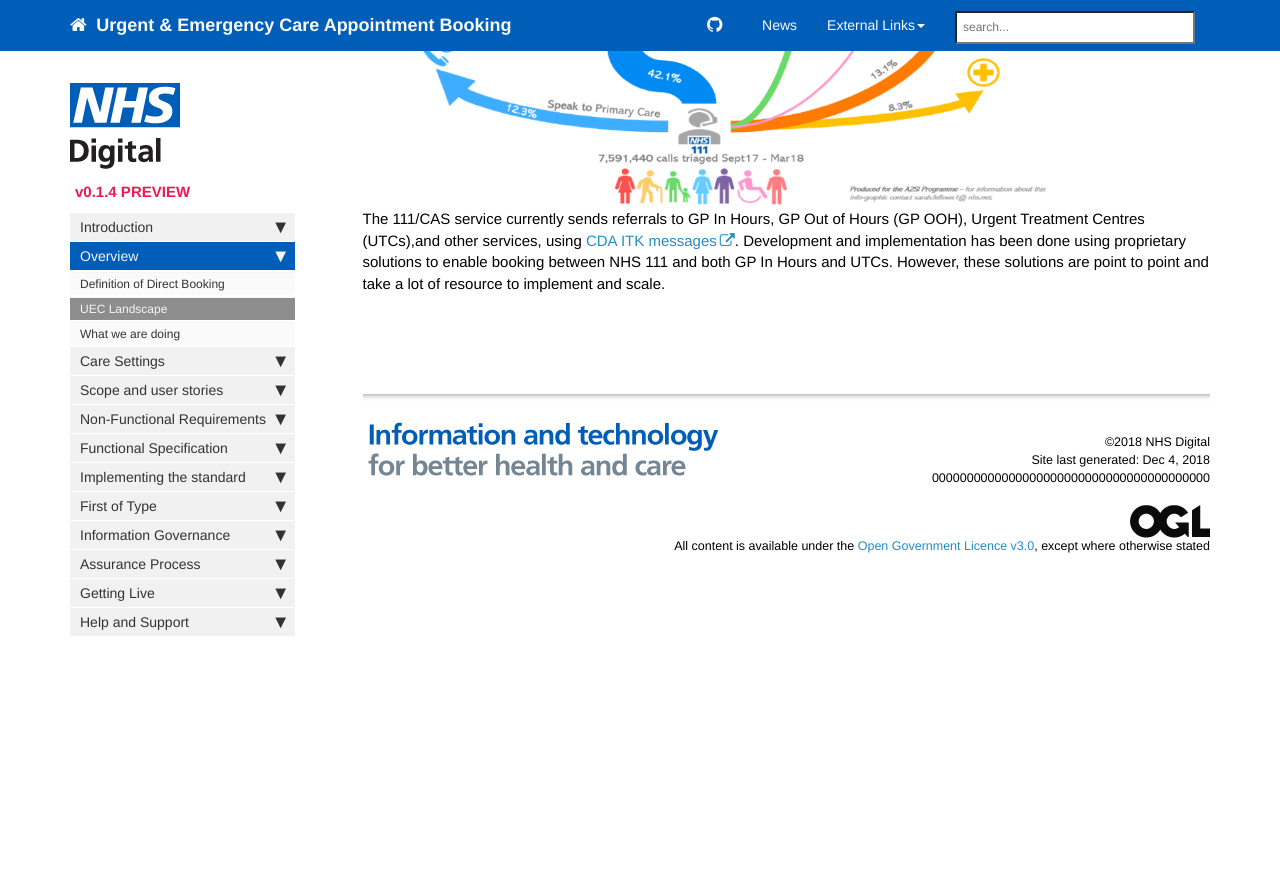
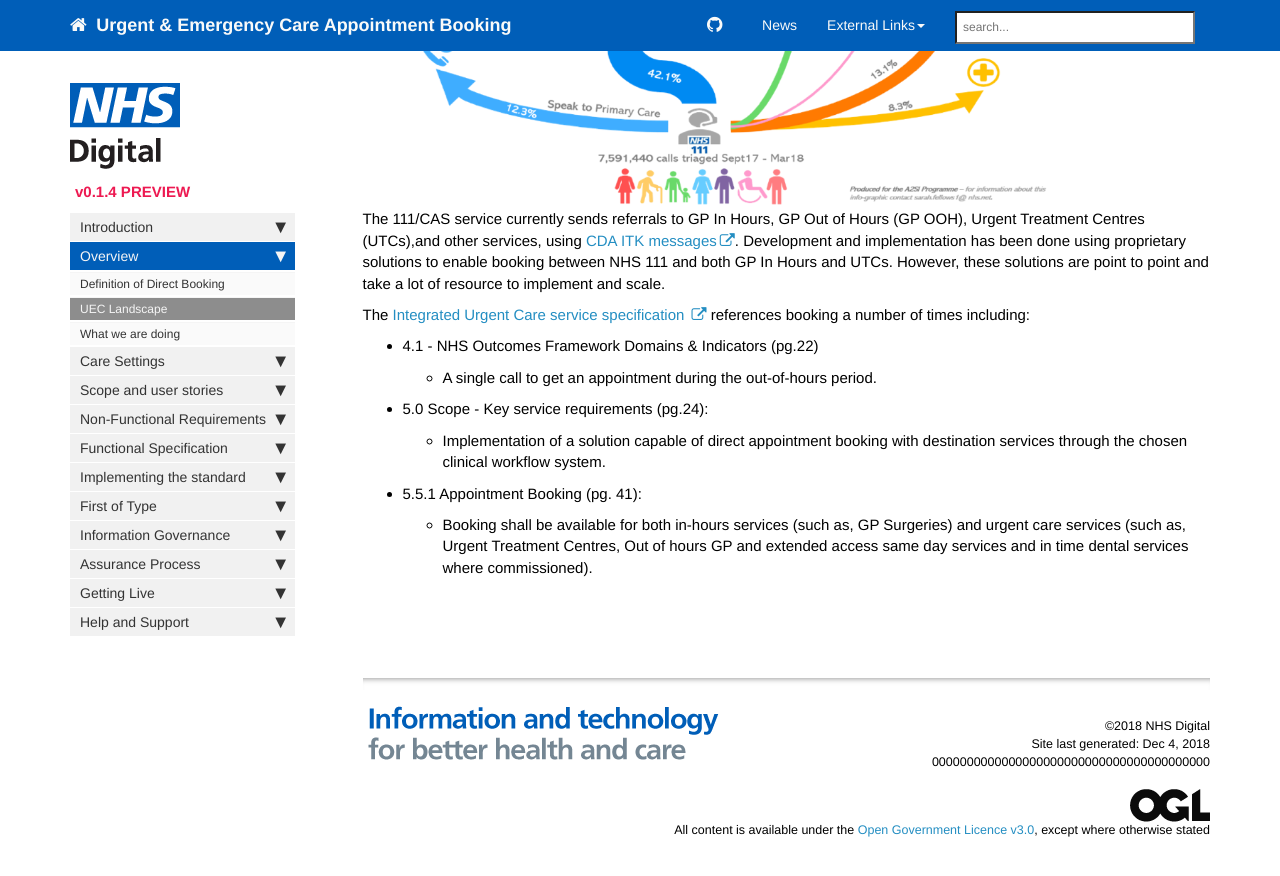
Before and after one commit to nhsd-a2si/docs-uec-appts, a Jekyll site: the page built from _pages/overview/uec_overview.md, in a window 1280 px wide and 900 px high, scrolled down 547 px. Shown: the top 876 px of the window. Built offline with Jekyll 4.4.1, drawn with Linux system fonts in a browser that asks for light colours; nearby versions of some CDN libraries.

Commit message:
Update uec_overview.md

```diff
--- a/_pages/overview/uec_overview.md
+++ b/_pages/overview/uec_overview.md
@@ -10,3 +10,12 @@ The following info-graphic displays the patient flow through NHS 111 into the wi
 <image src="images/overview/iuc_overview.png"/>
 
 The 111/CAS service currently sends referrals to GP In Hours, GP Out of Hours (GP OOH), Urgent Treatment Centres (UTCs),and other services, using <a href="https://developer.nhs.uk/apis/uec-tech-standards/endpoint_location.html" target="_blank">CDA ITK messages</a>. Development and implementation has been done using proprietary solutions to enable booking between NHS 111 and both GP In Hours and UTCs. However, these solutions are point to point and take a lot of resource to implement and scale.
+
+The <a href="https://www.england.nhs.uk/wp-content/uploads/2014/06/Integrated-Urgent-Care-Service-Specification.pdf" target="_blank">Integrated Urgent Care service specification </a> references booking a number of times including:
+
+* 4.1 - NHS Outcomes Framework Domains & Indicators (pg.22)
+  * A single call to get an appointment during the out-of-hours period.
+* 5.0 Scope - Key service requirements (pg.24):
+  * Implementation of a solution capable of direct appointment booking with destination services through the chosen clinical workflow system.
+* 5.5.1 Appointment Booking (pg. 41):
+  * Booking shall be available for both in-hours services (such as, GP Surgeries) and urgent care services (such as, Urgent Treatment Centres, Out of hours GP and extended access same day services and in time dental services where commissioned).
```
